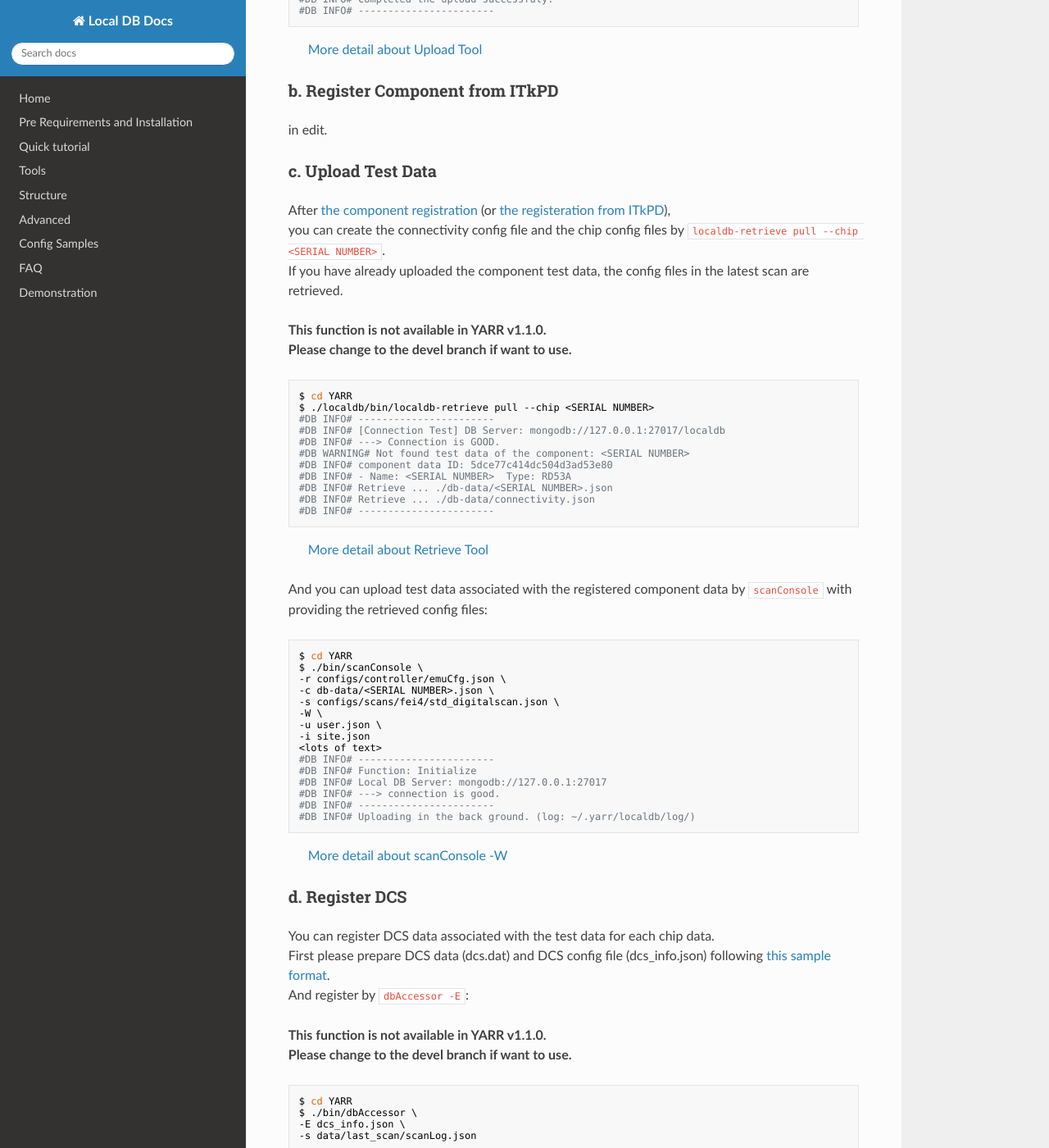
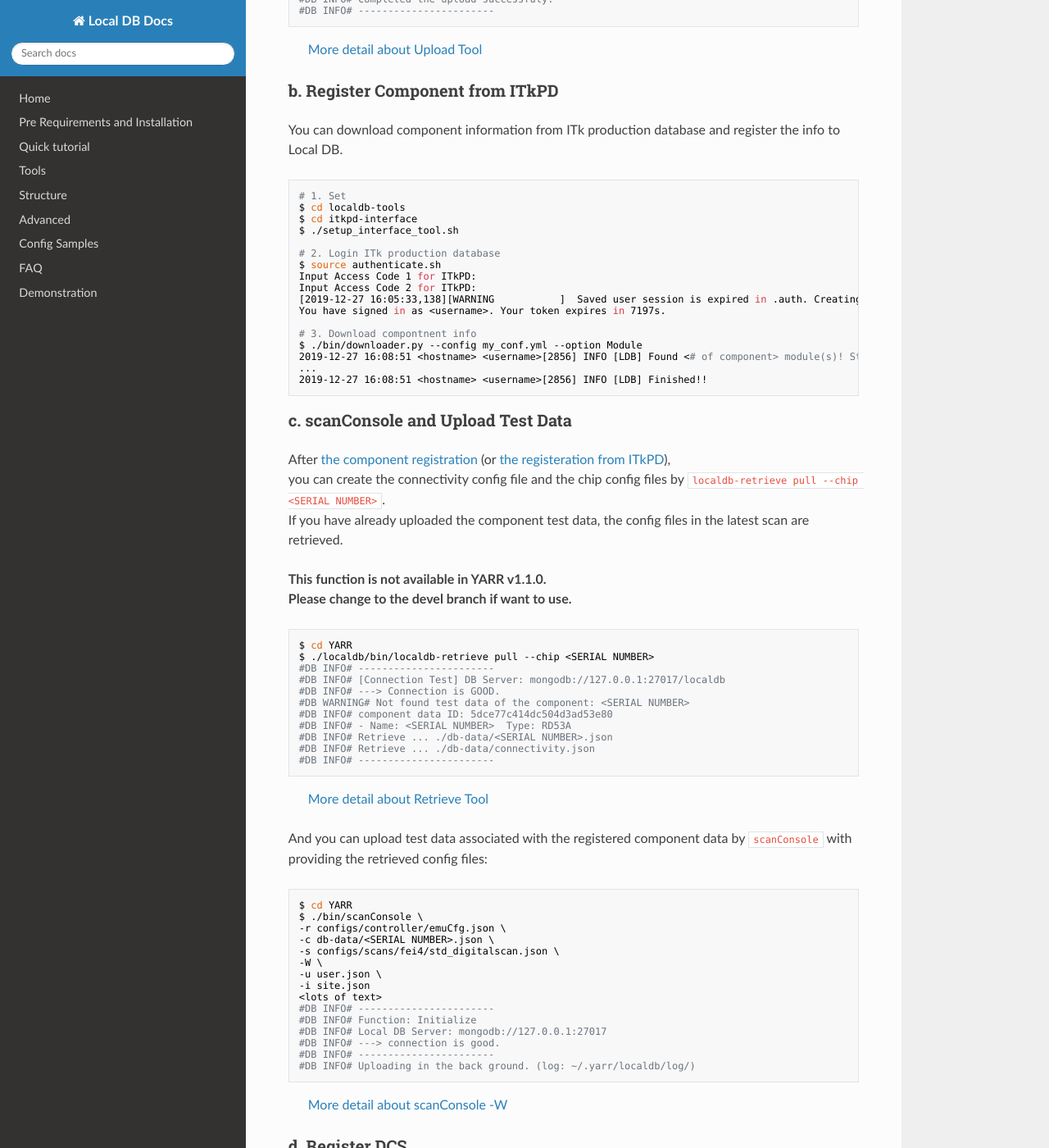
Before and after one commit to jlab-hep/localdb-docs, an MkDocs documentation site: the page built from docs/advanced-tutorial.md, in a window 1280 px wide and 1400 px high, scrolled down 639 px. Shown: the whole window at 82% size. Built offline with MkDocs 1.6.1, drawn with Linux system fonts in a browser that asks for light colours; nearby versions of some CDN libraries; old or Windows-style settings are respelled for this version of MkDocs; some of the changed text lies outside the part shown.

Commit message:
modified advanced tutorial

````diff
--- a/docs/advanced-tutorial.md
+++ b/docs/advanced-tutorial.md
@@ -27,9 +27,31 @@ y
 
 ### b. Register Component from ITkPD
 
-in edit.
+You can download component information from ITk production database and register the info to Local DB.<br>
 
-### c. Upload Test Data
+```bash
+# 1. Set
+$ cd localdb-tools
+$ cd itkpd-interface
+$ ./setup_interface_tool.sh
+
+# 2. Login ITk production database
+$ source authenticate.sh
+Input Access Code 1 for ITkPD:
+Input Access Code 2 for ITkPD:
+[2019-12-27 16:05:33,138][WARNING           ]  Saved user session is expired in .auth. Creating a new one. (core.py:55)
+You have signed in as <username>. Your token expires in 7197s.
+
+# 3. Download compontnent info
+$ ./bin/downloader.py --config my_conf.yml --option Module
+2019-12-27 16:08:51 <hostname> <username>[2856] INFO [LDB] Found <# of component> module(s)! Start downloading...
+...
+2019-12-27 16:08:51 <hostname> <username>[2856] INFO [LDB] Finished!!
+```
+
+
+
+### c. scanConsole and Upload Test Data
 
 After [the component registration](#a-register-component) (or [the registeration from ITkPD](#b-register-component-from-itkpd)),<br>
 you can create the connectivity config file and the chip config files by `localdb-retrieve pull --chip <SERIAL NUMBER>`.<br>
@@ -76,7 +98,7 @@ $ ./bin/scanConsole \
 
 ### d. Register DCS
 
-You can register DCS data associated with the test data for each chip data.<br>
+<!--You can register DCS data associated with the test data for each chip data.<br>
 First please prepare DCS data (dcs.dat) and DCS config file (dcs_info.json) following [this sample format](config.md). <br>
 And register by `dbAccessor -E`:
 
@@ -89,7 +111,8 @@ $ ./bin/dbAccessor \
 -E dcs_info.json \
 -s data/last_scan/scanLog.json
 ```
-> [More detail about dbAccessor](accessor.md)
+> [More detail about dbAccessor](accessor.md) -->
+in edit.
 
 ### e. Check Data on Browser
 
````
